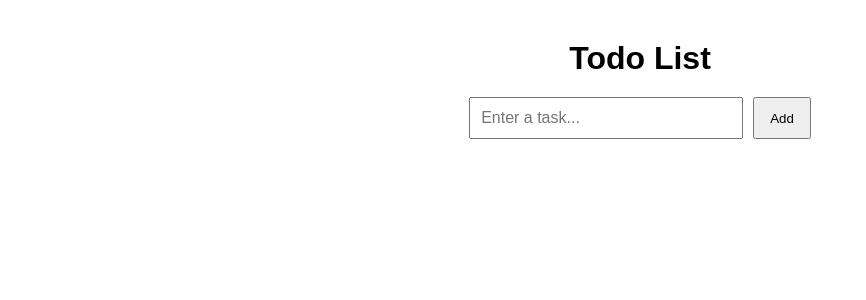
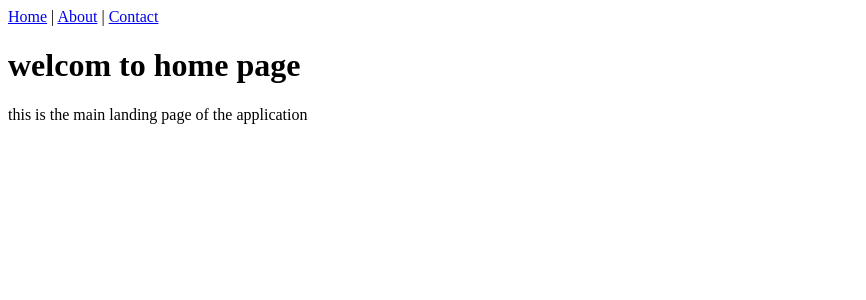
Before and after one commit to bonamulgeta002-ui/react-js-tutorial1, a React (Create React App) app: page / in a window 1280 px wide. Shown: the top 300 px of the page, without its empty margins (0-866 px from the left). Built offline with nearby package versions, Linux system fonts and the light colour scheme.

Commit message:
first commit

```diff
--- a/package.json
+++ b/package.json
@@ -9,7 +9,8 @@
     "@testing-library/user-event": "^13.5.0",
     "react": "^19.2.7",
     "react-dom": "^19.2.7",
-    "react-scripts": "5.0.1",
+    "react-router-dom": "^6.30.4",
+    "react-scripts": "^5.0.1",
     "web-vitals": "^2.1.4"
   },
   "scripts": {
--- /dev/null
+++ b/src/About.js
@@ -0,0 +1,8 @@
+export default function About() {
+  return (
+    <div>
+     <h1>About Page</h1>
+     <p> this pages contain information about our application</p>
+    </div>
+  );
+}
--- a/src/App.js
+++ b/src/App.js
@@ -1,11 +1,28 @@
-import TodoList from "./TodoList";
+import { Routes, Route, Link } from "react-router-dom";
+import Home from "./Home";
+import About from "./About";
+import Contact from "./Contact";
 
-function App() {
+function Navigation() {
+  return (
+    <nav>
+      <Link to="/">Home</Link> |{" "}
+      <Link to="/about">About</Link> |{" "}
+      <Link to="/contact">Contact</Link>
+    </nav>
+  );
+}
+
+export default function App() {
   return (
     <div>
-      <TodoList />
+      <Navigation />
+
+      <Routes>
+        <Route path="/" element={<Home />} />
+        <Route path="/about" element={<About />} />
+        <Route path="/contact" element={<Contact />} />
+      </Routes>
     </div>
   );
 }
-
-export default App;
--- /dev/null
+++ b/src/Contact.js
@@ -0,0 +1,9 @@
+export default function Contact() {
+	return (
+		<div>
+            <h1>Contact page</h1>
+            <p> this page is contact information</p>
+
+            </div>
+	)
+}
--- /dev/null
+++ b/src/Home.js
@@ -0,0 +1,8 @@
+export default function Home() {
+  return(
+    <div>
+        <h1> welcom to home page</h1>
+        <p>this is the main landing page of the application</p>
+    </div>
+  )
+}
--- a/src/index.js
+++ b/src/index.js
@@ -1,17 +1,13 @@
-import React from 'react';
-import ReactDOM from 'react-dom/client';
-import './index.css';
-import App from './App';
-import reportWebVitals from './reportWebVitals';
+import React from "react";
+import ReactDOM from "react-dom/client";
+import App from "./App";
 
-const root = ReactDOM.createRoot(document.getElementById('root'));
+import { BrowserRouter } from "react-router-dom";
+
+const root = ReactDOM.createRoot(document.getElementById("root"));
+
 root.render(
-  <React.StrictMode>
+  <BrowserRouter>
     <App />
-  </React.StrictMode>
+  </BrowserRouter>
 );
-
-// If you want to start measuring performance in your app, pass a function
-// to log results (for example: reportWebVitals(console.log))
-// or send to an analytics endpoint. Learn more: https://bit.ly/CRA-vitals
-reportWebVitals();
```
Also changed, not shown: src/navigation.js (added, +11 -0 lines), 1 other file (tests, documents, lock files or other folders).
